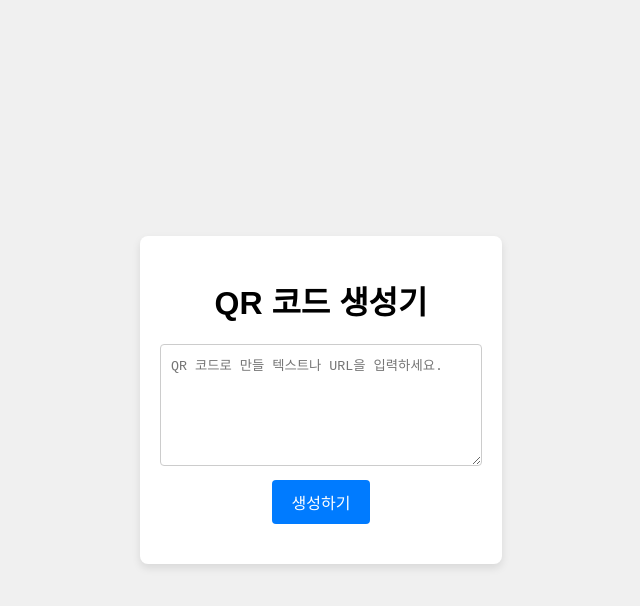
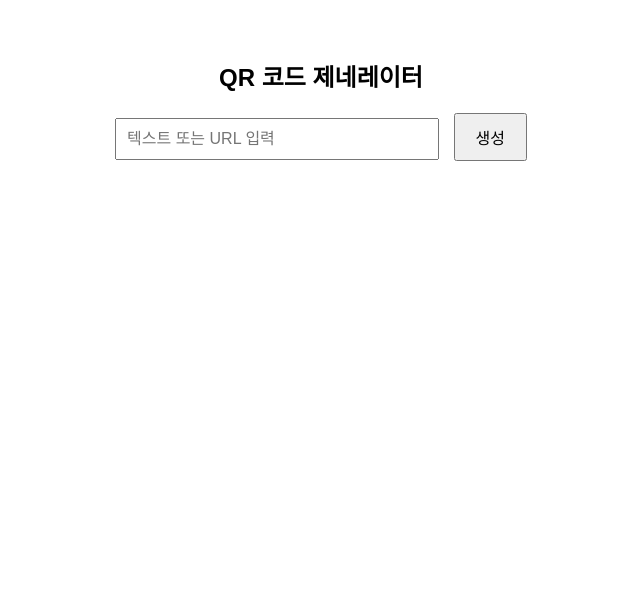
Before and after one commit to kst0561kw/portfoli2, a plain HTML site: page qr.html in a window 1280 px wide. Shown: the whole page, without its empty margins (319-959 px from the left). Drawn offline with Linux system fonts and the light colour scheme.

Commit message:
Update qr.html

```diff
--- a/qr.html
+++ b/qr.html
@@ -2,59 +2,55 @@
 <html lang="ko">
 <head>
   <meta charset="UTF-8">
-    <meta name="viewport" content="width=device-width, initial-scale=1.0">
-    <title>QR 코드 생성기</title>
+  <title>QR 코드 제네레이터</title>
+  <script src="https://cdnjs.cloudflare.com/ajax/libs/qrcodejs/1.0.0/qrcode.min.js"></script>
   <style>
     body {
       font-family: Arial, sans-serif;
-            display: flex;
-            flex-direction: column;
-            align-items: center;
-            justify-content: center;
-            height: 100vh;
-            margin: 0;
-            background-color: #f0f0f0;
+      text-align: center;
+      padding: 30px;
     }
-        #qr-container {
-            padding: 20px;
-            background-color: #fff;
-            border-radius: 8px;
-            box-shadow: 0 4px 8px rgba(0, 0, 0, 0.1);
-            text-align: center;
-        }
-        textarea {
+    input {
       width: 300px;
-            height: 100px;
-            margin-bottom: 10px;
       padding: 10px;
-            border-radius: 4px;
-            border: 1px solid #ccc;
+      font-size: 16px;
     }
     button {
       padding: 10px 20px;
-            border: none;
-            border-radius: 4px;
-            background-color: #007BFF;
-            color: white;
+      margin-left: 10px;
+      font-size: 16px;
       cursor: pointer;
-            font-size: 16px;
     }
-        button:hover {
-            background-color: #0056b3;
-        }
-        #qrcode-image {
+    #qrcode {
       margin-top: 20px;
     }
   </style>
 </head>
 <body>
-    <div id="qr-container">
-        <h1>QR 코드 생성기</h1>
-        <textarea id="text-input" placeholder="QR 코드로 만들 텍스트나 URL을 입력하세요."></textarea>
-        <br>
-        <button onclick="generateQRCode()">생성하기</button>
-        <div id="qrcode-image"></div>
-    </div>
+  <h2>QR 코드 제네레이터</h2>
+  <input type="text" id="text" placeholder="텍스트 또는 URL 입력" />
+  <button onclick="generateQR()">생성</button>
 
+  <div id="qrcode"></div>
+
+  <script>
+    function generateQR() {
+      var qrContainer = document.getElementById("qrcode");
+      qrContainer.innerHTML = ""; // 이전 코드 제거
+      var text = document.getElementById("text").value;
+      if (text.trim() === "") {
+        alert("텍스트 또는 URL을 입력하세요!");
+        return;
+      }
+      new QRCode(qrContainer, {
+        text: text,
+        width: 200,
+        height: 200,
+        colorDark: "#000000",
+        colorLight: "#ffffff",
+        correctLevel: QRCode.CorrectLevel.H
+      });
+    }
+  </script>
 </body>
 </html>
```
Lines whose indentation alone changed are shown as unchanged.
